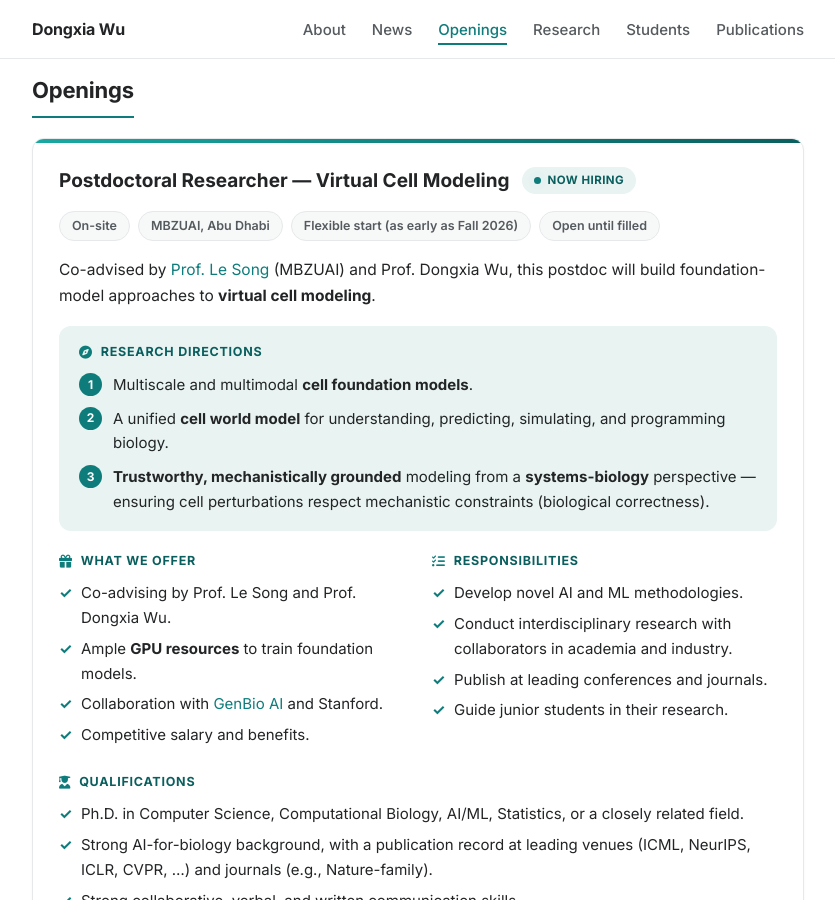
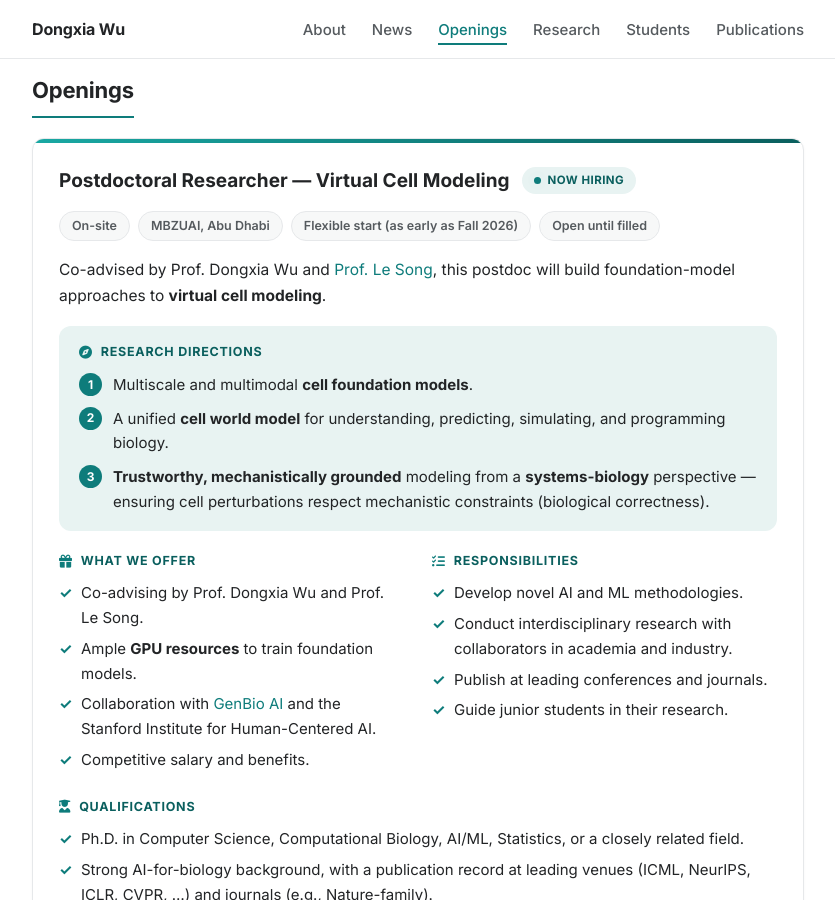
Before and after one commit to DongxiaW/dongxiaw.github.io, a Jekyll site: the page built from index.html, in a window 1280 px wide and 900 px high, scrolled down 1525 px. Shown: the whole window, without its empty margins (222-1057 px from the left). Built offline with Jekyll 4.4.1, drawn with Linux system fonts in a browser that asks for light colours.

Commit message:
Postdoc posting: order co-advisors Wu then Le Song; name Stanford HAI
- Summary + offer list Prof. Dongxia Wu before Prof. Le Song.
- Collaboration credited to the Stanford Institute for Human-Centered AI.

Co-Authored-By: Claude Opus 4.8 <noreply@anthropic.com>

```diff
--- a/_data/data.yml
+++ b/_data/data.yml
@@ -76,16 +76,16 @@ openings:
       badge: Now hiring
       meta: On-site · MBZUAI, Abu Dhabi · Flexible start (as early as Fall 2026) · Open until filled
       summary: |
-        Co-advised by [Prof. Le Song](https://dasongle.github.io/) (MBZUAI) and Prof. Dongxia Wu, this postdoc
+        Co-advised by Prof. Dongxia Wu and [Prof. Le Song](https://dasongle.github.io/), this postdoc
         will build foundation-model approaches to **virtual cell modeling**.
       directions:
         - Multiscale and multimodal **cell foundation models**.
         - A unified **cell world model** for understanding, predicting, simulating, and programming biology.
         - "**Trustworthy, mechanistically grounded** modeling from a **systems-biology** perspective — ensuring cell perturbations respect mechanistic constraints (biological correctness)."
       offer:
-        - Co-advising by Prof. Le Song and Prof. Dongxia Wu.
+        - Co-advising by Prof. Dongxia Wu and Prof. Le Song.
         - Ample **GPU resources** to train foundation models.
-        - Collaboration with [GenBio AI](https://genbio.ai/) and Stanford.
+        - Collaboration with [GenBio AI](https://genbio.ai/) and the Stanford Institute for Human-Centered AI.
         - Competitive salary and benefits.
       responsibilities:
         - Develop novel AI and ML methodologies.
```
